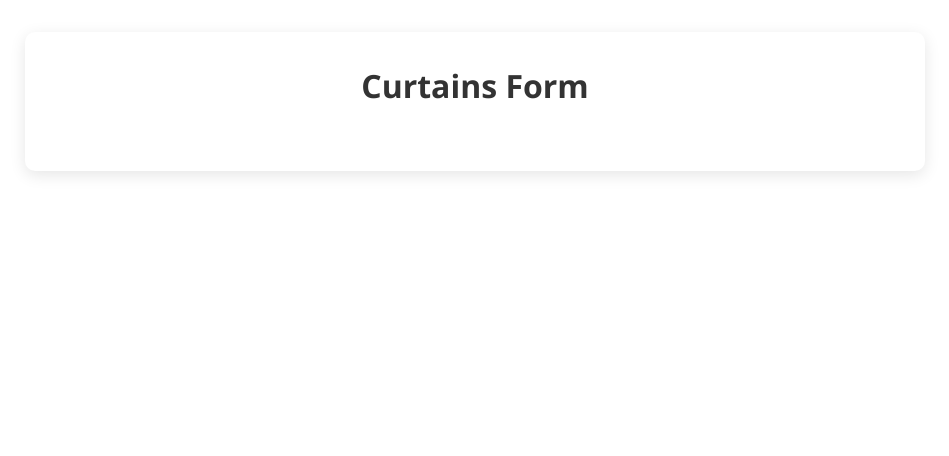
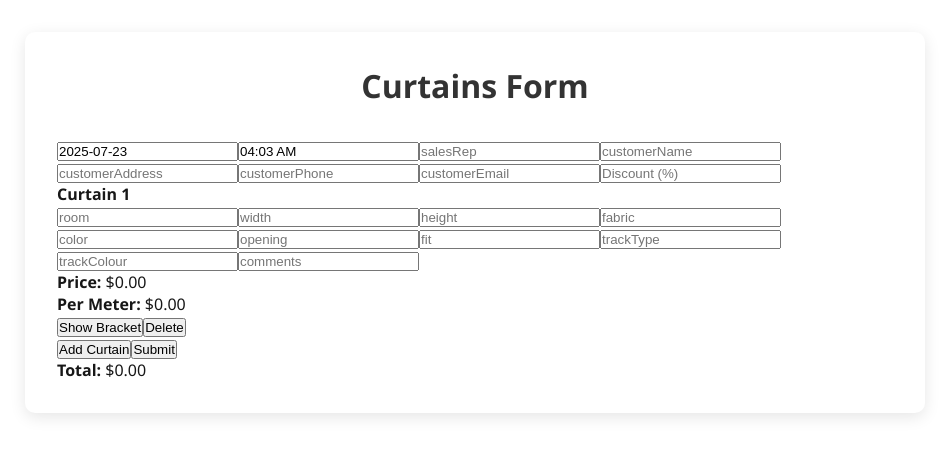
Before and after one commit to DeveshMoolchandani/Blossom-Blinds-App, a Next.js app: page /curtains in a window 1280 px wide. Shown: the top 456 px of the page, without its empty margins (165-1114 px from the left). Built offline with nearby package versions, Linux system fonts and the light colour scheme.

Commit message:
Fix: Complete Curtains form rebuilt

```diff
--- a/components/CurtainsForm.js
+++ b/components/CurtainsForm.js
@@ -1,4 +1,3 @@
-
 import { useState, useEffect } from 'react';
 import jsPDF from 'jspdf';
 import autoTable from 'jspdf-autotable';
@@ -30,11 +29,11 @@ export default function CurtainsForm() {
     comments: '',
     price: 0,
     bracket: 0,
-    linearPrice: 0
+    linearPrice: 0,
+    showBracket: false
   };
 
   const [windows, setWindows] = useState([JSON.parse(JSON.stringify(blankWindow))]);
-  const [collapsedSections, setCollapsedSections] = useState([]);
   const [discount, setDiscount] = useState('');
   const [totalPrice, setTotalPrice] = useState(0);
 
@@ -47,9 +46,7 @@ export default function CurtainsForm() {
     }));
   }, []);
 
-  const getGroupForFabric = (fabric) => {
-    return curtainFabricGroups[fabric] || null;
-  };
+  const getGroupForFabric = (fabric) => curtainFabricGroups[fabric] || null;
 
   const getNearestWidth = (width, group, height) => {
     const dropKey = height <= 3000 ? "Drop<=3000" : "Drop>3000";
@@ -120,6 +117,12 @@ export default function CurtainsForm() {
     const updated = windows.filter((_, i) => i !== index);
     setWindows(updated);
     updateTotalPrice(updated);
+  };
+
+  const toggleBracket = (index) => {
+    const updated = [...windows];
+    updated[index].showBracket = !updated[index].showBracket;
+    setWindows(updated);
   };
 
   const generatePDF = () => {
@@ -205,9 +208,61 @@ export default function CurtainsForm() {
   return (
     <form onSubmit={handleSubmit} className={styles.formContainer}>
       <h2 className={styles.formTitle}>Curtains Form</h2>
-      {/* Customer Info Section */}
-      {/* Windows Section - map each window with bracket hidden behind a dropdown */}
-      {/* Add Discount input, Total summary, Add Window, Submit */}
+
+      {/* Customer Info */}
+      {Object.keys(formData).map((key) => (
+        <input
+          key={key}
+          name={key}
+          placeholder={key}
+          value={formData[key]}
+          onChange={handleFormChange}
+          className={styles.inputField}
+        />
+      ))}
+
+      {/* Discount */}
+      <input
+        type="number"
+        placeholder="Discount (%)"
+        value={discount}
+        onChange={(e) => setDiscount(e.target.value)}
+        className={styles.inputField}
+      />
+
+      {/* Curtain Entries */}
+      {windows.map((win, i) => (
+        <div key={i} className={styles.sectionBox}>
+          <h4>Curtain {i + 1}</h4>
+          {Object.keys(blankWindow).filter(k => k !== 'price' && k !== 'bracket' && k !== 'linearPrice' && k !== 'showBracket').map(key => (
+            <input
+              key={key}
+              name={key}
+              placeholder={key}
+              value={win[key]}
+              onChange={(e) => handleWindowChange(i, e)}
+              className={styles.inputField}
+            />
+          ))}
+
+          <p><strong>Price:</strong> ${win.price.toFixed(2)}</p>
+          <p><strong>Per Meter:</strong> ${win.linearPrice.toFixed(2)}</p>
+
+          <button type="button" onClick={() => toggleBracket(i)}>
+            {win.showBracket ? "Hide Bracket" : "Show Bracket"}
+          </button>
+          {win.showBracket && (
+            <p><strong>Bracket:</strong> ${win.bracket.toFixed(2)}</p>
+          )}
+
+          <button type="button" onClick={() => deleteWindow(i)}>Delete</button>
+        </div>
+      ))}
+
+      <button type="button" onClick={addWindow}>Add Curtain</button>
+      <button type="submit">Submit</button>
+
+      <p><strong>Total:</strong> ${totalPrice.toFixed(2)}</p>
     </form>
   );
 }
```
